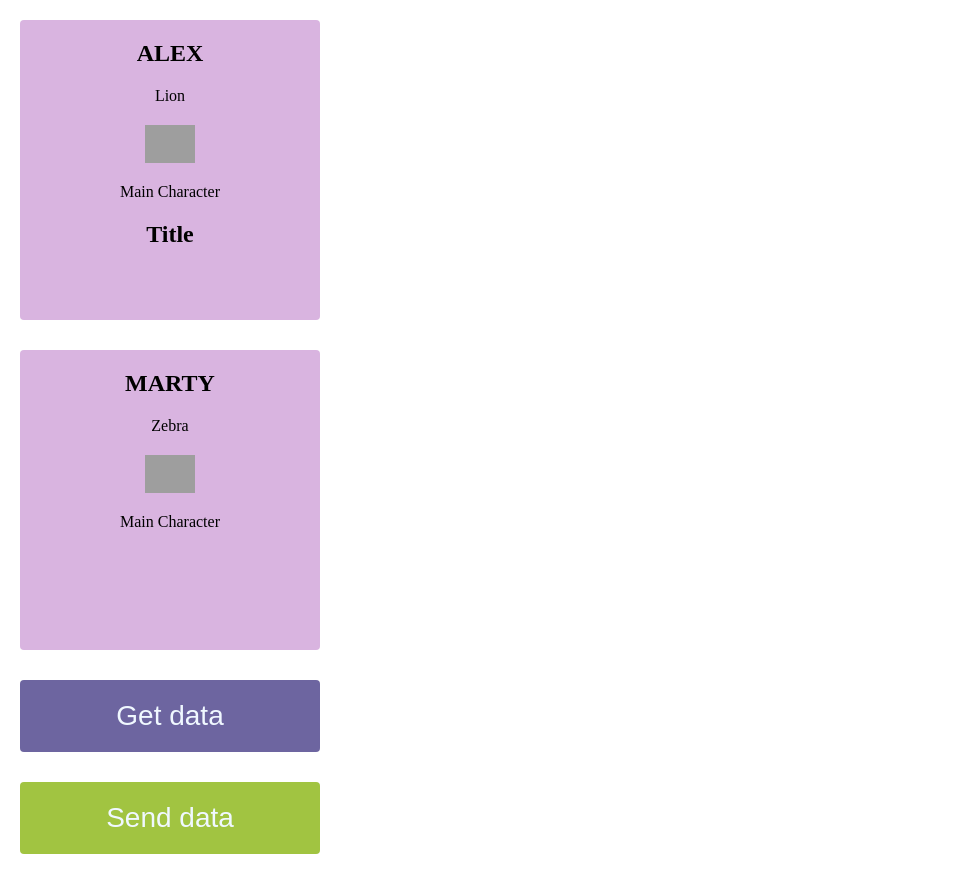
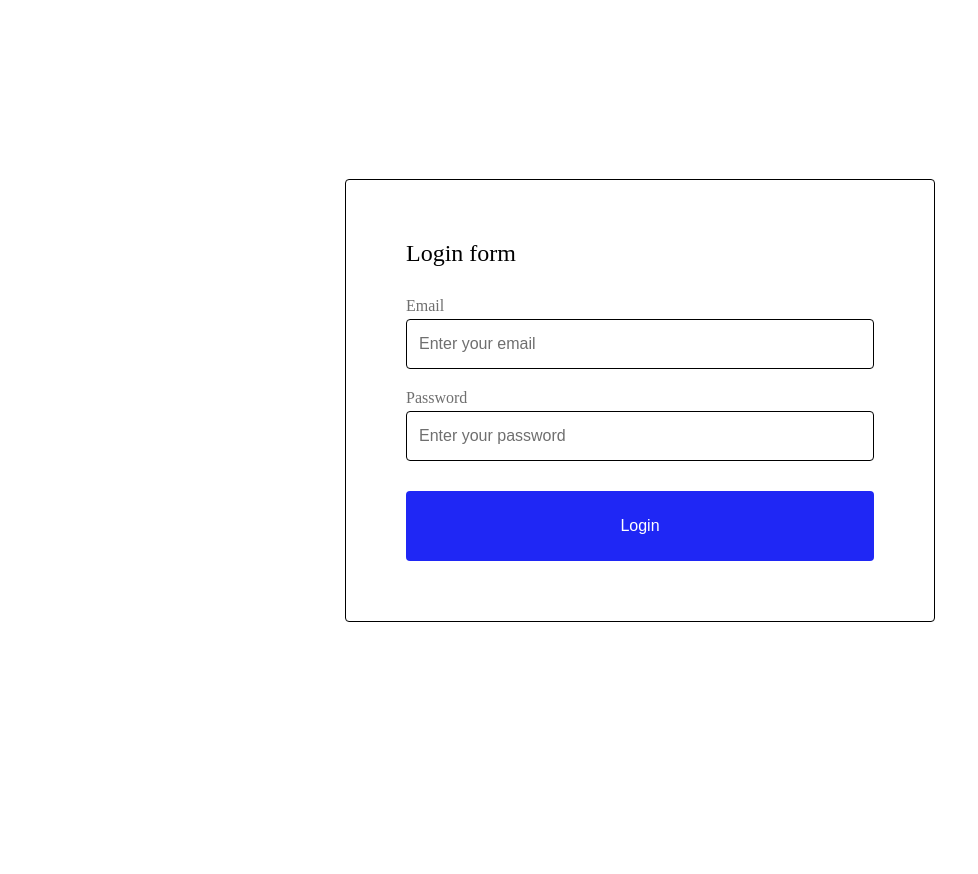
Before and after one commit to katerinaonix8585/React_cohort37_new, a React (Create React App) app: page / in a window 1280 px wide. Shown: the whole page, without its empty margins (0-978 px from the left). After the commit the page ends 800 px from the top, so only its background shows below. Built offline with nearby package versions, Linux system fonts and the light colour scheme; grey boxes are pictures that could not be loaded.

Commit message:
Add homework03

```diff
--- a/src/App.jsx
+++ b/src/App.jsx
@@ -1,14 +1,16 @@
 import './App.css';
+import Homework03 from './homeworks/Homework03/Homework03';
 // import Lesson02 from './lessons/Lesson02/Lesson02';
 // import Homework02 from './homeworks/Homework02/Homework02';
-import Lesson03 from './lessons/Lesson03/Lesson03';
+// import Lesson03 from './lessons/Lesson03/Lesson03';
 
 function App() {
   return (
     <div className="App">
     {/*<Lesson02 /> */}
     {/* <Homework02 /> */}
-    <Lesson03 />
+    {/* <Lesson03 /> */}
+    <Homework03 />
     </div>
   );
 }
--- a/src/components/Button/Button.jsx
+++ b/src/components/Button/Button.jsx
@@ -1,12 +1,22 @@
 import "./styles.css";
 
-function Button({ buttonName = 'Get data', isPrimaryButton = false }) {
-    const buttonClass = `main-button ${isPrimaryButton ? "primary-button" : "secondary-button"}`;
+function Button({name, type='button'}){
+    return <button className="button-component" type={type}>
+     {name}
+    </button>
+}
 
-    return <button className={buttonClass}>
-        {buttonName}
-    </button>;
-}
+export default Button;
+
+// Lesson03
+
+// function Button({ buttonName = 'Get data', isPrimaryButton = false }) {
+//     const buttonClass = `main-button ${isPrimaryButton ? "primary-button" : "secondary-button"}`;
+
+//     return <button className={buttonClass}>
+//         {buttonName}
+//     </button>;
+// }
 
 
 // Lesson02
@@ -19,5 +29,3 @@ function Button({ buttonName = 'Get data', isPrimaryButton = false }) {
 //        {isGetButton ? getButtonName : sendButtonName} data
 //         </button>;
 // }
-
- export default Button;
--- a/src/components/Button/styles.css
+++ b/src/components/Button/styles.css
@@ -1,4 +1,18 @@
-.main-button {
+.button-component {
+  width: 100%;
+  height: 70px;
+  outline: none;
+  border: none;
+  border-radius: 4px;
+  padding: 20px;
+  background-color: #1f27f5;
+  color: white;
+  font-size: 16px;
+  cursor: pointer;
+
+}
+
+/* .main-button {
   width: 300px;
   padding: 20px 30px;
   background: rgb(21, 56, 79);
@@ -15,4 +29,4 @@
 
 .secondary-button {
   background: rgb(161, 196, 65);
-}
+} */
--- /dev/null
+++ b/src/components/Input/Input.jsx
@@ -0,0 +1,16 @@
+import "./styles.css"
+
+function Input ({name, type='text', placeholder, label}){
+   return (
+   <div className="input-component-container">
+       <label className="input-component-label">{label}</label>
+       <input
+          className="input-component"
+          name={name}
+          type={type}
+          placeholder={placeholder}/>
+   </div>
+   );
+}
+
+export default Input;
--- /dev/null
+++ b/src/components/Input/styles.css
@@ -0,0 +1,26 @@
+.input-component-container {
+    display: flex;
+    flex-direction: column;
+    gap: 4px;
+    width: 100%;
+    height: fit-content;
+  }
+
+  .input-component-label {
+    font-size: 16px;
+    color: #6f6f6f;
+  }
+
+  .input-component {
+    width: 100%;
+    height: 50px;
+    padding: 12px;
+    outline: none;
+    border: 1px solid black;
+    border-radius: 4px;
+    font-size: 16px;
+  }
+
+  .input-component::placeholder {
+    color: #6f6f6f;
+  }
--- /dev/null
+++ b/src/components/LoginForm/LoginForm.jsx
@@ -0,0 +1,27 @@
+import "./styles.css";
+import Input from "../Input/Input";
+import Button from "../Button/Button";
+
+
+function LoginForm (){
+    return (
+    <div className="loginform-wrapper">
+        <p className="loginform-name">Login form</p>
+        <div className="inputs-container">
+        <Input
+           name="login-email"
+           type="email"
+           placeholder="Enter your email"
+           label="Email" />
+        <Input
+           name="login-password"
+           type="password"
+           placeholder="Enter your password"
+           label="Password" />
+        </div>
+      <Button type="submit" name="Login" />
+    </div>
+   );
+}
+
+export default LoginForm;
--- /dev/null
+++ b/src/components/LoginForm/styles.css
@@ -0,0 +1,22 @@
+.loginform-wrapper {
+    display: flex;
+    flex-direction: column;
+    gap: 30px;
+    width: 590px;
+    height: fit-content;
+    padding: 60px;
+    border: 1px solid black;
+    border-radius: 4px;
+    background-color: white;
+  }
+
+  .loginform-name {
+    font-size: 24px;
+  }
+
+  .inputs-container {
+    display: flex;
+    flex-direction: column;
+    gap: 20px;
+    width: 100%;
+  }
--- /dev/null
+++ b/src/homeworks/Homework03/Homework03.jsx
@@ -0,0 +1,11 @@
+import "./styles.css";
+import LoginForm from "../../components/LoginForm/LoginForm";
+
+function Homework03(){
+    return <div className="homework03-container">
+        <LoginForm />
+    </div>
+
+}
+
+export default Homework03;
--- /dev/null
+++ b/src/homeworks/Homework03/styles.css
@@ -0,0 +1,8 @@
+.homework03-container {
+  width: 100%;
+  min-height: 100%;
+  display: flex;
+  justify-content: center;
+  align-items: center;
+
+}
```
